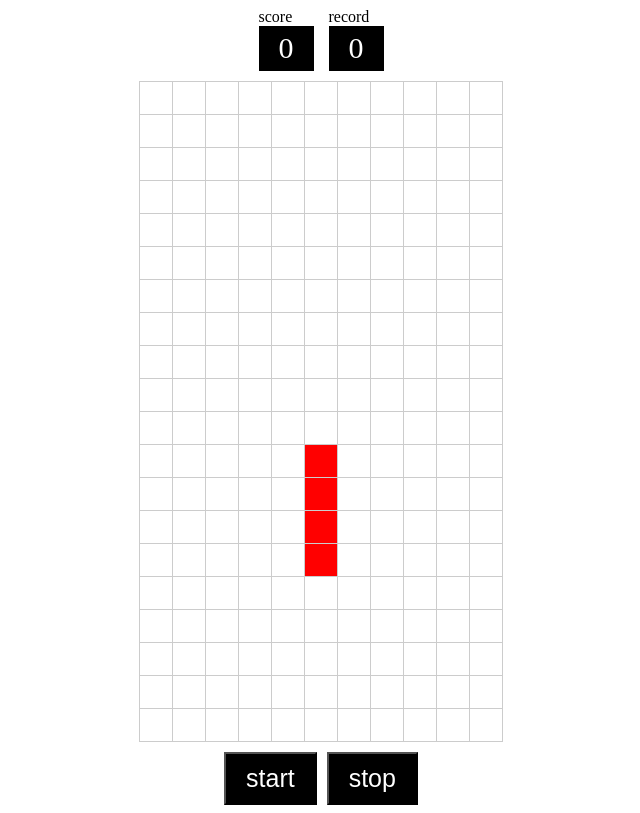
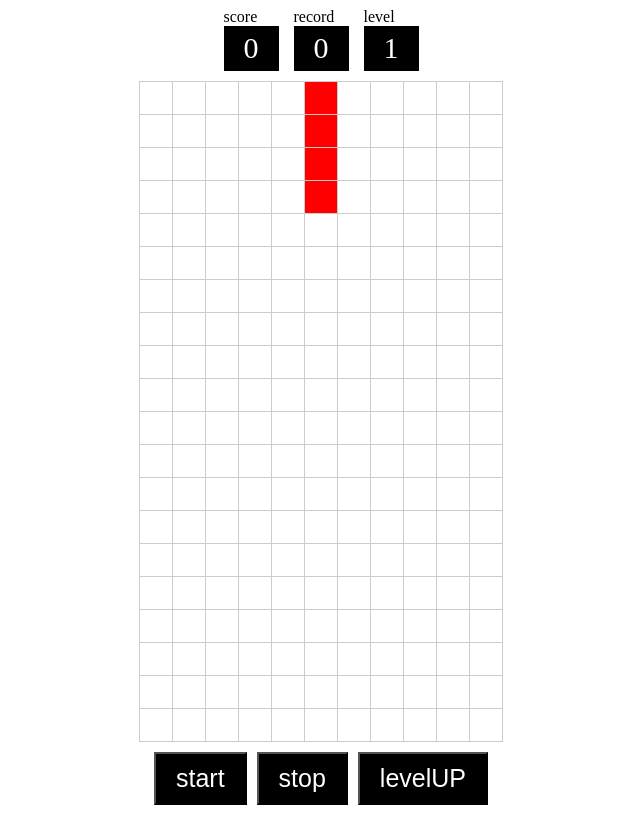
Before and after one commit to mendontdance/tetris, a plain HTML site: page index.html in a window 1280 px wide. Both pictures are taken after a click on the button "start". Shown: the whole page, without its empty margins (319-959 px from the left). Drawn offline with Linux system fonts and the light colour scheme.

Commit message:
добавил уровни сложности

```diff
--- a/index.css
+++ b/index.css
@@ -41,9 +41,23 @@ td {
     font-size: 25px;
     padding: 10px 20px;
     cursor: pointer;
+    margin-right: 10px;
 }
 
 #button-stop:hover {
+    background-color: #504d4d;
+}
+
+#button-level {
+    margin-top: 10px;
+    background-color: #000;
+    color: white;
+    font-size: 25px;
+    padding: 10px 20px;
+    cursor: pointer;
+}
+
+#button-level:hover {
     background-color: #504d4d;
 }
 
@@ -66,9 +80,19 @@ td {
     margin-bottom: 10px;
     min-height: 35px;
     min-width: 15px;
+    margin-right: 15px;
+}
+
+#level {
+    background-color: #000;
+    color: white;
+    font-size: 30px;
+    padding: 5px 20px;
+    margin-bottom: 10px;
+    min-height: 35px;
+    min-width: 15px;
 }
 
 .buttons {
     display: flex;
-
 }
--- a/index.html
+++ b/index.html
@@ -19,11 +19,16 @@
             <div>record</div>
             <div id="record">0</div>
         </div>
+        <div>
+            <div>level</div>
+            <div id="level">1</div>
+        </div>
     </div>
     <table id="tbl"></table>
     <div class="buttons">
         <button type="button" id="button-start">start</button>
         <button type="button" id="button-stop">stop</button>
+        <button type="button" id="button-level">levelUP</button>
     </div>
     <script src="./script.js"></script>
 </div>
--- a/script.js
+++ b/script.js
@@ -88,6 +88,19 @@ function createFigure() {
   return figure[choosingRandomFigure];
 }
 
+let timer = 800;
+let level = 1;
+let levelDiv = document.querySelector('#level');
+let levelButton = document.querySelector('#button-level');
+
+levelButton.addEventListener('click', () => {
+  if (timer !== 150) {
+    timer -= 50
+    levelDiv.textContent = `${level+=1}`;
+  }
+})
+
+
 let nameFigure = 0
 let currentFigure = createFigure(); // Создаю первую фигуру
 let gameOver = false;
@@ -138,6 +151,16 @@ function run() {
     recordDiv.textContent = score;
     localStorage.setItem('record', score)
   }
+
+  if (score % 10 === 0 && score !== 0 && timer !== 150) {
+    timer -= 50
+    levelDiv.textContent = `${level+=1}`;
+  }
+
+  // if (score % 10 === 0 && timer !== 100) {
+  //   timer -= 50
+  //   levelDiv.textContent = `${level + 1}`;
+  // }
 
   if (!canPutHere(futureFigure, historyFigure)) {
     for (let i = 0; i < currentFigure.length; i++) {
@@ -259,8 +282,7 @@ function run() {
 
   setTimeout(() => {
     if (!gameOver) run()
-  }, 200);
-  console.log(score)
+  }, timer);
 }
 
 let position = 0;
@@ -721,7 +743,6 @@ document.addEventListener('keydown', function (event) {
       currentFigure = JSON.parse(JSON.stringify(asdf));
     }
   }
-  console.log(currentFigure)
 });
 
 const buttonStart = document.querySelector('#button-start');
```
